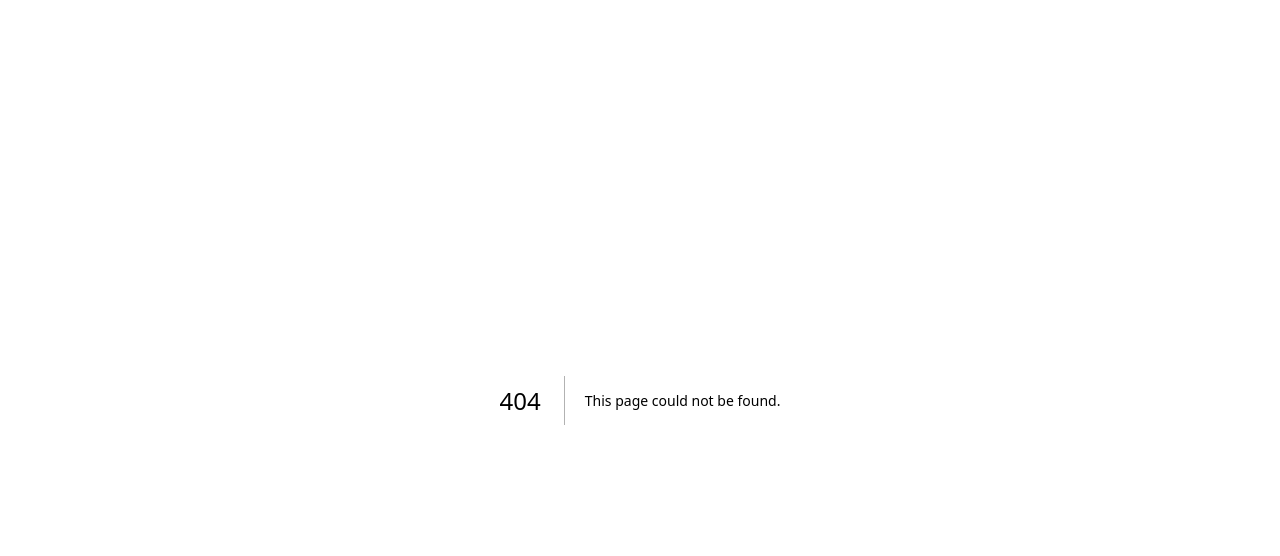
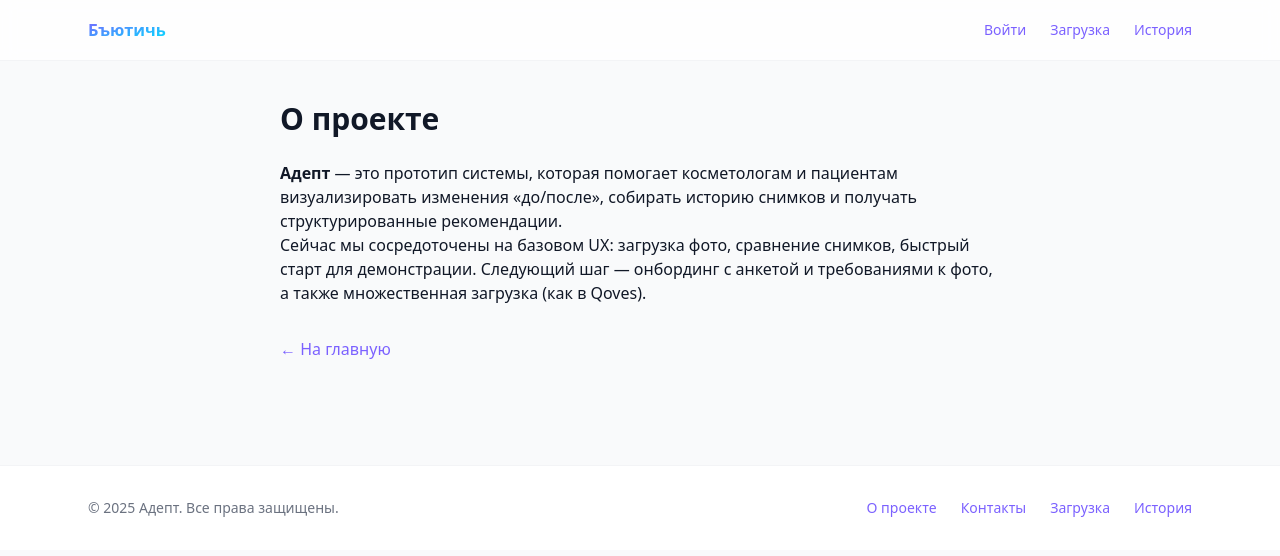
Before and after one commit to marsyld/adept-vercel-demo-main, a Next.js app: page /about in a window 1280 px wide. Before the commit this address had no page. Shown: the top 556 px of the page. Built offline with nearby package versions, Linux system fonts and the light colour scheme.

Commit message:
feat: add /contacts and /about pages, update Footer links

```diff
--- a/components/Footer.tsx
+++ b/components/Footer.tsx
@@ -1,38 +1,28 @@
+// components/Footer.tsx
 import Link from "next/link";
-import Logo from "./Logo";
 
 export default function Footer() {
-  const year = new Date().getFullYear();
   return (
-    <footer className="mt-16 border-t border-gray-200">
-      <div className="max-w-6xl mx-auto px-4 md:px-6 py-10 grid gap-8 md:grid-cols-3">
-        <div className="flex items-center gap-3">
-          <Logo className="h-7 w-auto" />
+    <footer className="mt-16 border-t border-gray-100 bg-white">
+      <div className="max-w-6xl mx-auto px-4 md:px-6 py-8 flex flex-col md:flex-row items-start md:items-center justify-between gap-6">
+        <div className="text-sm text-gray-500">
+          © {new Date().getFullYear()} Адепт. Все права защищены.
         </div>
 
-        <div className="text-sm">
-          <div className="font-semibold mb-3">Компания</div>
-          <ul className="space-y-2">
-            <li><Link href="/" className="hover:text-brand-primary">О проекте</Link></li>
-            <li><Link href="/contacts" className="hover:text-brand-primary">Контакты</Link></li>
-            <li><Link href="/careers" className="hover:text-brand-primary">Карьера</Link></li>
-          </ul>
-        </div>
-
-        <div className="text-sm">
-          <div className="font-semibold mb-3">Документы</div>
-          <ul className="space-y-2">
-            <li><Link href="/privacy" className="hover:text-brand-primary">Политика конфиденциальности</Link></li>
-            <li><Link href="/terms" className="hover:text-brand-primary">Пользовательское соглашение</Link></li>
-          </ul>
-        </div>
-      </div>
-
-      <div className="border-t border-gray-200">
-        <div className="max-w-6xl mx-auto px-4 md:px-6 py-4 text-xs text-gray-500 flex items-center justify-between">
-          <span>© {year} Бъютичь</span>
-          <span>Сделано с заботой об интерфейсе</span>
-        </div>
+        <nav className="flex flex-wrap items-center gap-x-6 gap-y-2 text-sm">
+          <Link href="/about" className="hover:text-brand-primary">
+            О проекте
+          </Link>
+          <Link href="/contacts" className="hover:text-brand-primary">
+            Контакты
+          </Link>
+          <Link href="/upload" className="hover:text-brand-primary">
+            Загрузка
+          </Link>
+          <Link href="/history" className="hover:text-brand-primary">
+            История
+          </Link>
+        </nav>
       </div>
     </footer>
   );
--- /dev/null
+++ b/pages/about.tsx
@@ -0,0 +1,46 @@
+// pages/about.tsx
+import Head from "next/head";
+import Header from "../components/Header";
+import Footer from "../components/Footer";
+import Link from "next/link";
+
+export default function About() {
+  return (
+    <>
+      <Head>
+        <title>О проекте — Адепт</title>
+        <meta
+          name="description"
+          content="Адепт — цифровой помощник для косметологов и пациентов."
+        />
+      </Head>
+
+      <Header />
+
+      <main className="max-w-3xl mx-auto px-4 md:px-6 py-10">
+        <h1 className="text-3xl font-semibold mb-6">О проекте</h1>
+        <div className="prose max-w-none prose-p:leading-relaxed">
+          <p>
+            <strong>Адепт</strong> — это прототип системы, которая помогает
+            косметологам и пациентам визуализировать изменения «до/после»,
+            собирать историю снимков и получать структурированные рекомендации.
+          </p>
+          <p>
+            Сейчас мы сосредоточены на базовом UX: загрузка фото, сравнение
+            снимков, быстрый старт для демонстрации. Следующий шаг — онбординг
+            с анкетой и требованиями к фото, а также множественная загрузка
+            (как в Qoves).
+          </p>
+        </div>
+
+        <div className="mt-8">
+          <Link href="/" className="text-brand-primary hover:opacity-80">
+            ← На главную
+          </Link>
+        </div>
+      </main>
+
+      <Footer />
+    </>
+  );
+}
```
